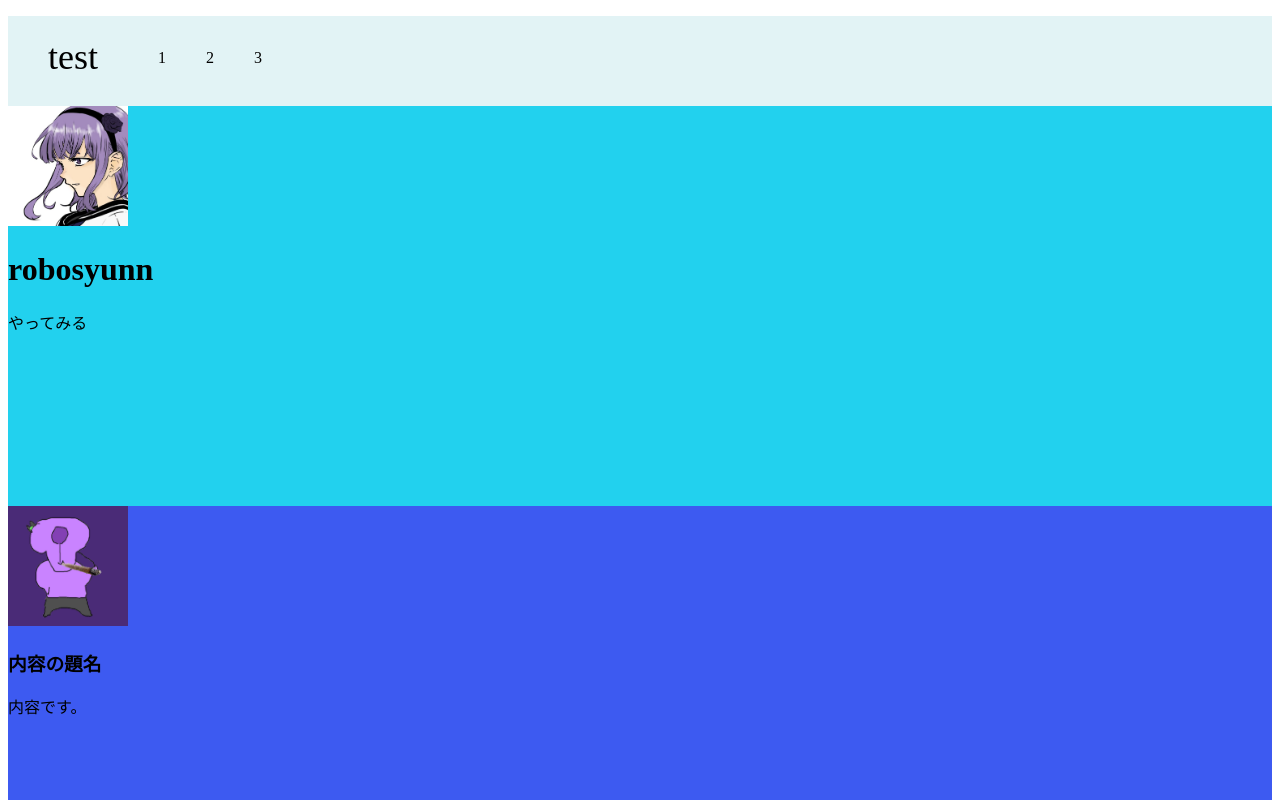
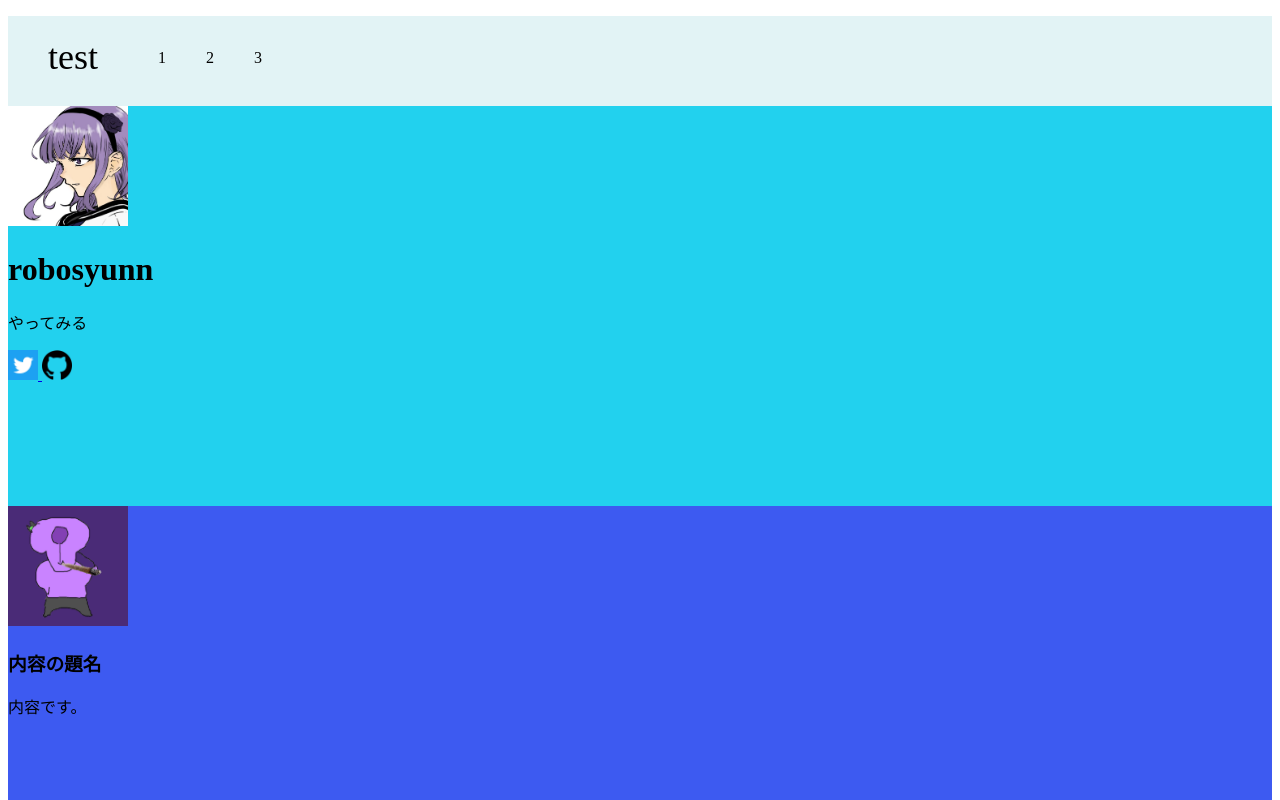
Before and after one commit to robosyunn/robosyunn.github.io, a plain HTML site: page index.html in a window 1280 px wide. Shown: the top 800 px of the page. Drawn offline with Linux system fonts and the light colour scheme.

Commit message:
follow me!

```diff
--- a/index.html
+++ b/index.html
@@ -6,7 +6,7 @@
     <title>ポートフォリオ的ななにか</title>
     <!-- タブ名 -->
     <link rel="stylesheet" href="stylesheet.css">
-    <link rel="stylesheet" href="https://maxcdn.bootstrapcdn.com/font-awesome/4.5.0/css/font-awesome.min.css">
+    <link href="https://use.fontawesome.com/releases/v5.6.1/css/all.css" rel="stylesheet">
     <link rel="icon" href="robosyunn.ico">
     <link rel="description" href="ポートフォリオ的ななにかです。">
 
@@ -33,10 +33,12 @@
         <img src="img/robosyunn.jpg" width="120" height="120" alt="アイコンです">
         <h1>robosyunn</h1>
         <p>やってみる</p>
-        <ul class="follow-me">
-            <li><a href="https://twitter.com/robosyunn"></a>
-            <li>
-        </ul>
+        <a href="https://twitter.com/robosyunn" target="_blank">
+            <img id="twitter" src="./img/twitter.png" width="30" height="30" alt="twitter_mark">
+        </a>
+        <a href="https://github.com/robosyunn" target="_blank">
+            <img id="github" src="./img/github.png" width="30" height="30" alt="github_mark">
+        </a>
     </div>
 
     <div class="sub">
```
Also changed, not shown: img/github.png (added), img/twitter.png (added).
